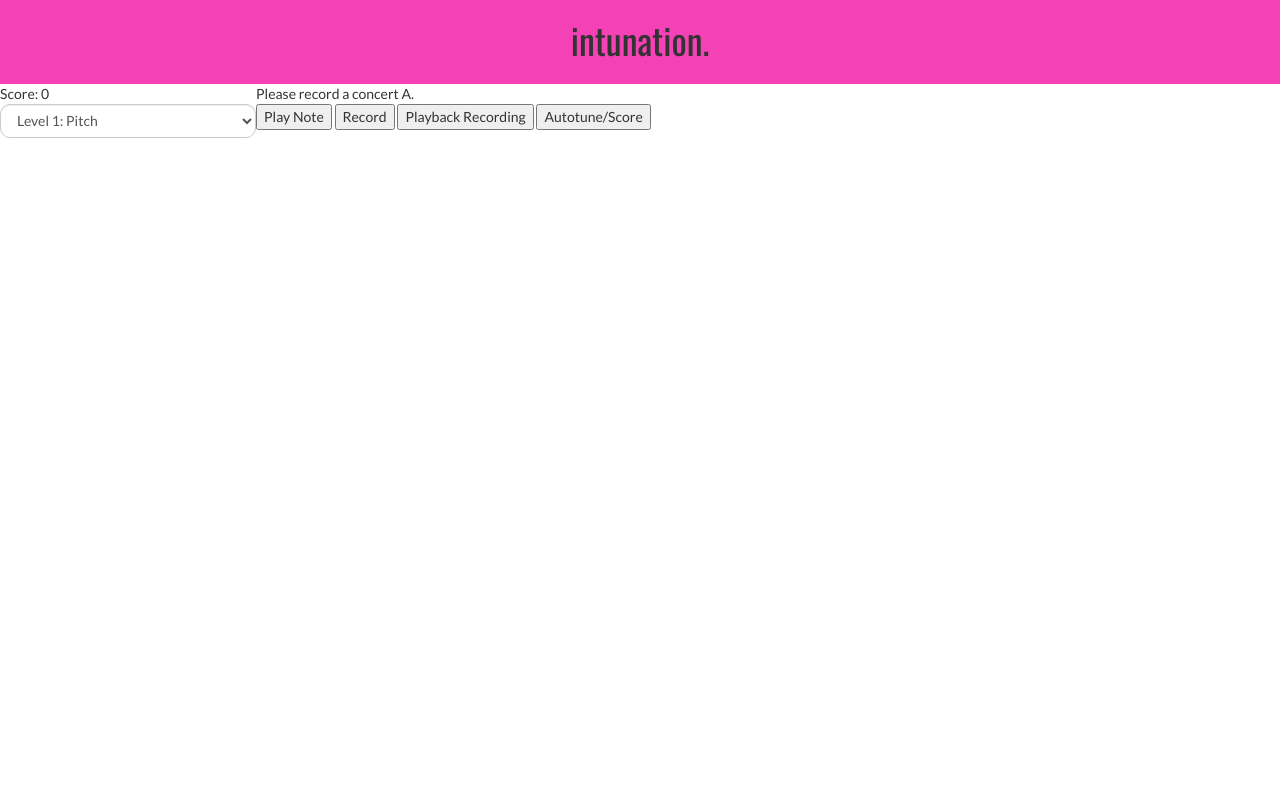
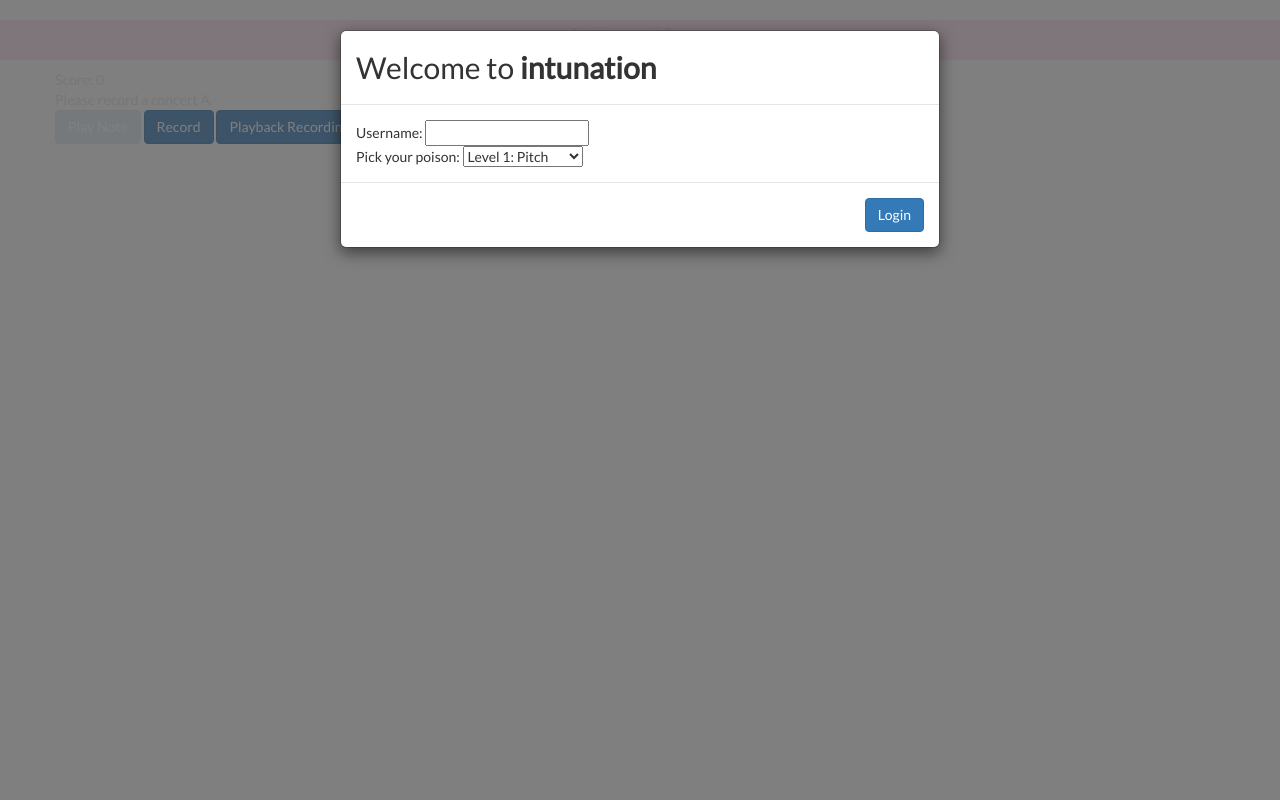
Before and after one commit to Youst-l/intunation, a Flask app: page / in a window 1280 px wide. Run offline with Flask 2, Linux system fonts and the light colour scheme; some libraries are stand-ins or nearby versions.

Commit message:
Added signin and formatted w boostrap

```diff
--- a/static/js/main.js
+++ b/static/js/main.js
@@ -8,19 +8,24 @@
 
 $( document ).ready(function() {
     console.log( "ready!" );
-    recorded_audio
+    $('#signin').modal({backdrop: 'static', keyboard: false})
+    $('#signin').modal('show');
     $( "#record-btn" ).click(function() {
 	  if (RECORDING) {
 	  	stopRecording();
-	  	$(this).css('color','black');
+	  	$(this).removeClass("btn btn-danger").addClass("btn btn-primary");
+	  	$('#autotune-btn').prop('disabled', false);
 	  }
 	  else {
 	  	startRecording();
-	  	$(this).css('color','red');
+	  	$(this).removeClass("btn btn-primary").addClass("btn btn-danger");
 	  }
 	});
 	$( "#autotune-btn" ).click(function() {
-		if (autotuned_audio) { autotuned_audio.play(); }
+		if (autotuned_audio) {
+			autotuned_audio.play();
+			$('#playback-btn').prop('disabled', false);
+		}
 		else if (recorded_audio) { getAutotune(); }
 	});
 	$( "#playback-btn" ).click(function() {
@@ -28,12 +33,20 @@
 	});
 	$( "#play-btn" ).click(function() {
 		playExercise();
+		$('#record-btn').prop('disabled', false);
 	});
+	$('#record-btn').prop('disabled', true);
+	$('#playback-btn').prop('disabled', true);
+	$('#autotune-btn').prop('disabled', true);
 	$( "#signin-btn" ).click(function() {
-		username = $( "#userName" ).text();
+		username = $( "#userName" ).val();
 		level = $("#level-select").find("option:selected").text();
-		console.log(username);
-		console.log(level);
+		if (username != "") {
+			$("#user").html("Welcome, " + "<strong>" + username + "</strong>");
+			$("#level").text(level);
+			$("#dimScreen").hide();
+			$('#signin').modal('hide');
+		};
 	});
 });
 
--- a/static/styles/style.css
+++ b/static/styles/style.css
@@ -6,10 +6,6 @@
   margin: 0;
   height: 100vh;
   max-height: 100vh;
-
-  display: grid;
-  grid-template-rows: 6em auto 5em;
-  grid-template-columns: 1fr 3fr 1fr;
 }
 
 header {
@@ -22,31 +18,16 @@
   padding: 0em;
 }
 
-/****** LOGIN MODAL ******/
+#dimScreen
+{
+    position:fixed;
+    padding:0;
+    margin:0;
 
-.form-login {
-    background-color: #EDEDED;
-    padding-top: 10px;
-    padding-bottom: 20px;
-    padding-left: 20px;
-    padding-right: 20px;
-    border-radius: 15px;
-    border-color:#d2d2d2;
-    border-width: 5px;
-    box-shadow:0 1px 0 #cfcfcf;
+    top:0;
+    left:0;
+
+    width: 100%;
+    height: 100%;
+    background:rgba(255,255,255, 0.9);
 }
-
-h4 {
- border:0 solid #fff;
- border-bottom-width:1px;
- padding-bottom:10px;
- text-align: center;
-}
-
-.form-control {
-    border-radius: 10px;
-}
-
-.wrapper {
-    text-align: center;
-}
--- a/templates/index.html
+++ b/templates/index.html
@@ -29,30 +29,63 @@
     <h1>intunation.</h1>
   </header>
 
+  <!-- BACKGROUND WHILE LOGGING IN -->
+  <div id="dimScreen"></div>
+
+  <!-- SIGN IN MODAL -->
+  <div class="modal" id="signin" tabindex="-1" role="dialog">
+    <div class="modal-dialog" role="document">
+      <div class="modal-content">
+        <div class="modal-header">
+          <h2 class="modal-title">Welcome to <strong>intunation</strong></h2>
+        </div>
+        <div class="modal-body">
+          <div class="input-group">
+              Username: <input type="text" id="userName"><br>
+              Pick your poison:
+              <select id="level-select">
+                <option value="Level 1: Pitch">Level 1: Pitch</option>
+                <option value="Level 2: Interval">Level 2: Interval</option>
+                <option value="Level 3: Melody">Level 3: Melody</option>
+              </select>
+          </div>
+        </div>
+        <div class="modal-footer">
+          <button type="button" id="signin-btn" class="btn btn-primary">Login</button>
+        </div>
+      </div>
+    </div>
+  </div>
+
   <!-- CORE FUNCTION -->
+
+  <div class="container">
+    <div class="row">
+      <div class="col">
         <div id="metadata">
           <div id="user"></div>
           <div id="score">Score: 0</div>
-    <div id="level">
-      <select class="form-control" id="sel1">
-        <option>Level 1: Pitch</option>
-        <option>Level 2: Interval</option>
-        <option>Level 3: Melody</option>
-      </select>
+          <div id="level"></div>
         </div>
       </div>
+      <div class="col-8">
         <div id="controls">
            <div id="exercise"> Please record a concert A. </div>
-     <button type="button" id="play-btn">Play Note</button>
-     <button type="button" id="record-btn">Record</button>
-     <button type="button" id="playback-btn">Playback Recording</button>
-     <button type="button" id="autotune-btn">Autotune/Score</button>
+           <button type="button" id="play-btn" class="btn btn-primary">Play Note</button>
+           <button type="button" id="record-btn" class="btn btn-primary">Record</button>
+           <button type="button" id="playback-btn" class="btn btn-primary">Playback Recording</button>
+           <button type="button" id="autotune-btn" class="btn btn-primary">Autotune/Score</button>
         </div>
-
+      </div>
+    </div>
+    <div class="row">
       <div="audio-el">
         <audio id="playback"></audio>
         <audio id="autotune"></audio>
       </div>
+    </div>
+  </div>
+
 </body>
 
 </html>
```
Lines whose indentation alone changed are shown as unchanged.
